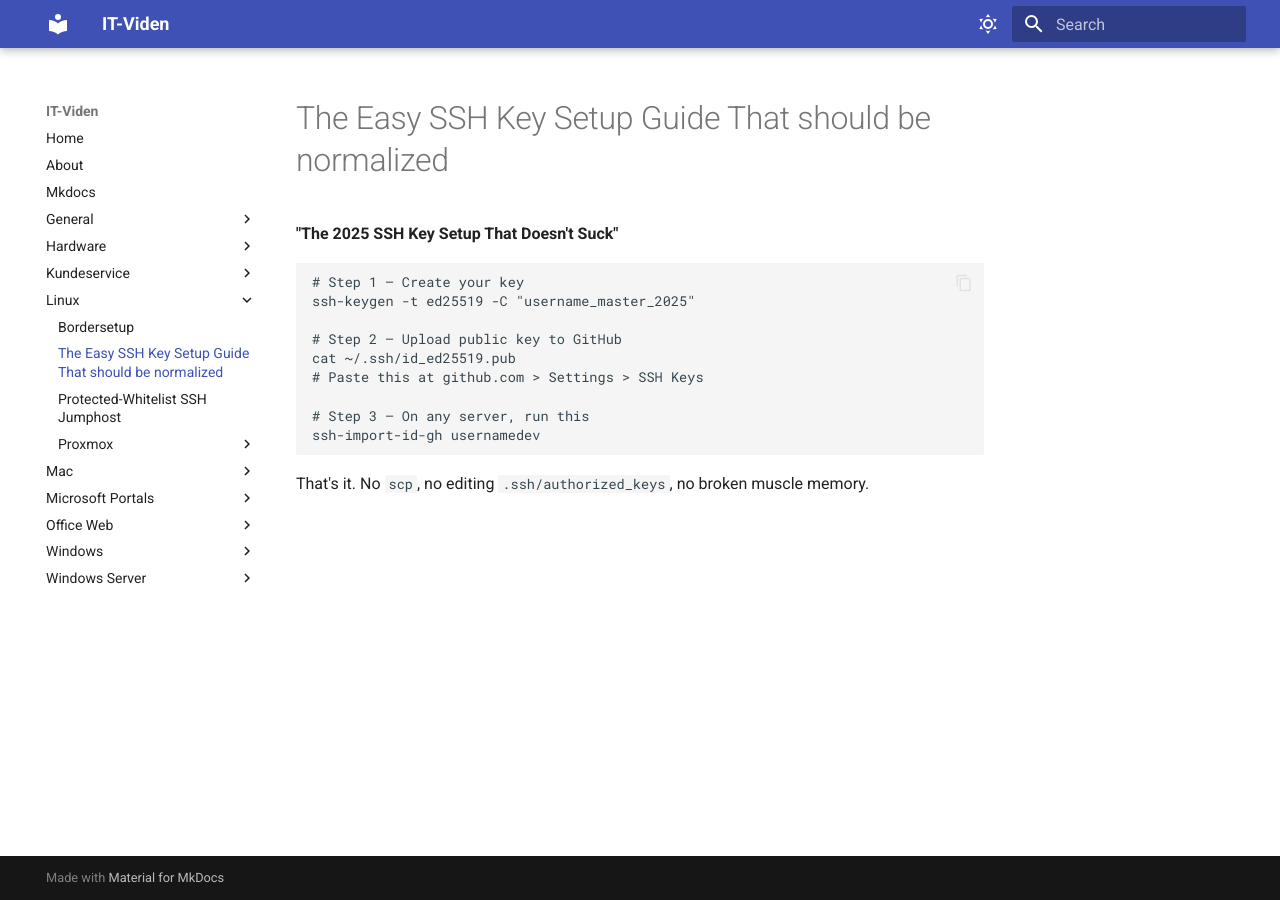
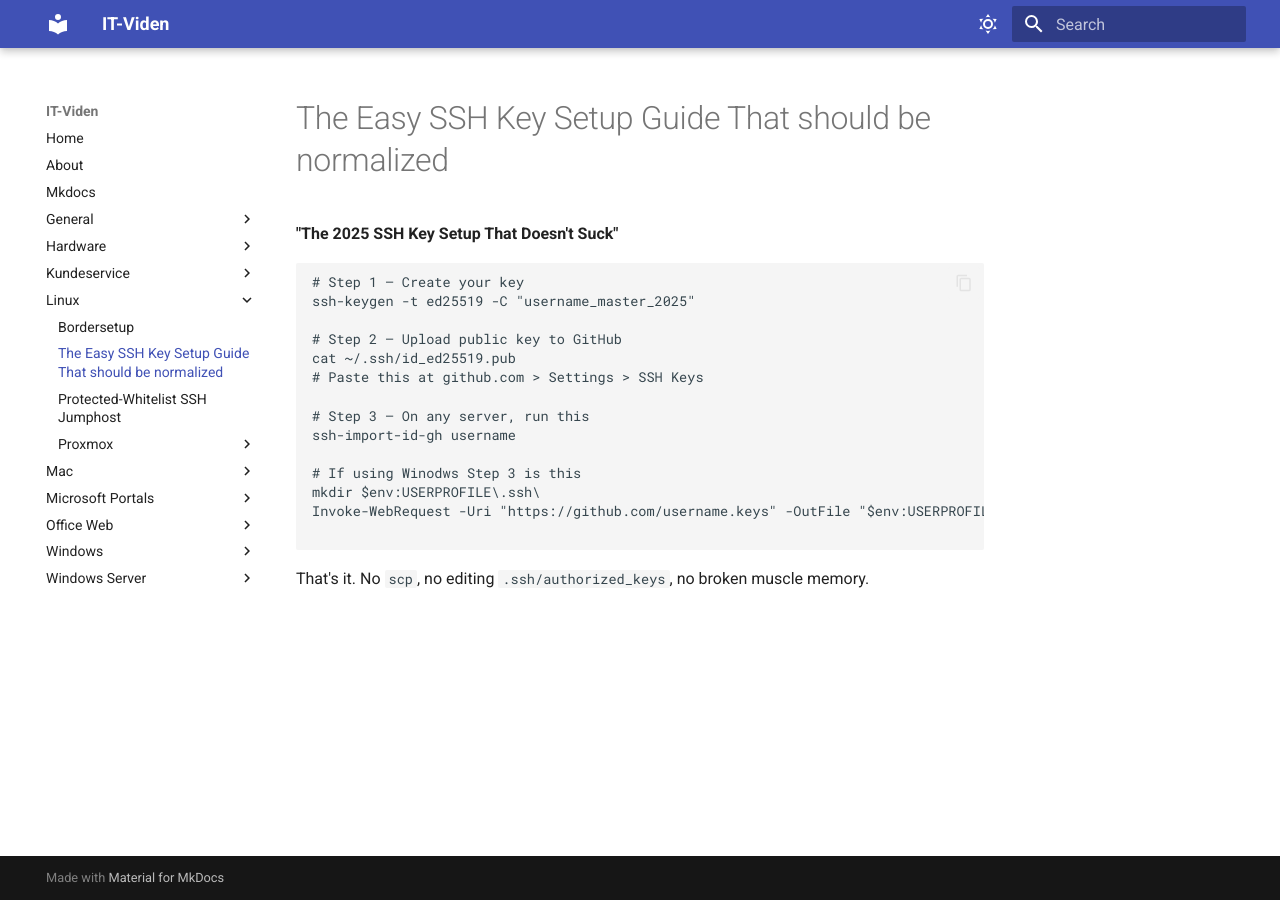
Before and after one commit to ANJ-Projects/IT-Viden, an MkDocs documentation site: the page built from docs/Linux/easyssh.md, in a window 1280 px wide. Built offline with MkDocs 1.6.1 and Material for MkDocs 9.7.7, drawn with Linux system fonts in a browser that asks for light colours.

Commit message:
Update easyssh.md

````diff
--- a/docs/Linux/easyssh.md
+++ b/docs/Linux/easyssh.md
@@ -10,7 +10,12 @@ cat ~/.ssh/id_ed25519.pub
 # Paste this at github.com > Settings > SSH Keys
 
 # Step 3 – On any server, run this
-ssh-import-id-gh usernamedev
+ssh-import-id-gh username
+
+# If using Winodws Step 3 is this
+mkdir $env:USERPROFILE\.ssh\
+Invoke-WebRequest -Uri "https://github.com/username.keys" -OutFile "$env:USERPROFILE\.ssh\authorized_keys"
+
 ```
 
 That's it.
````
